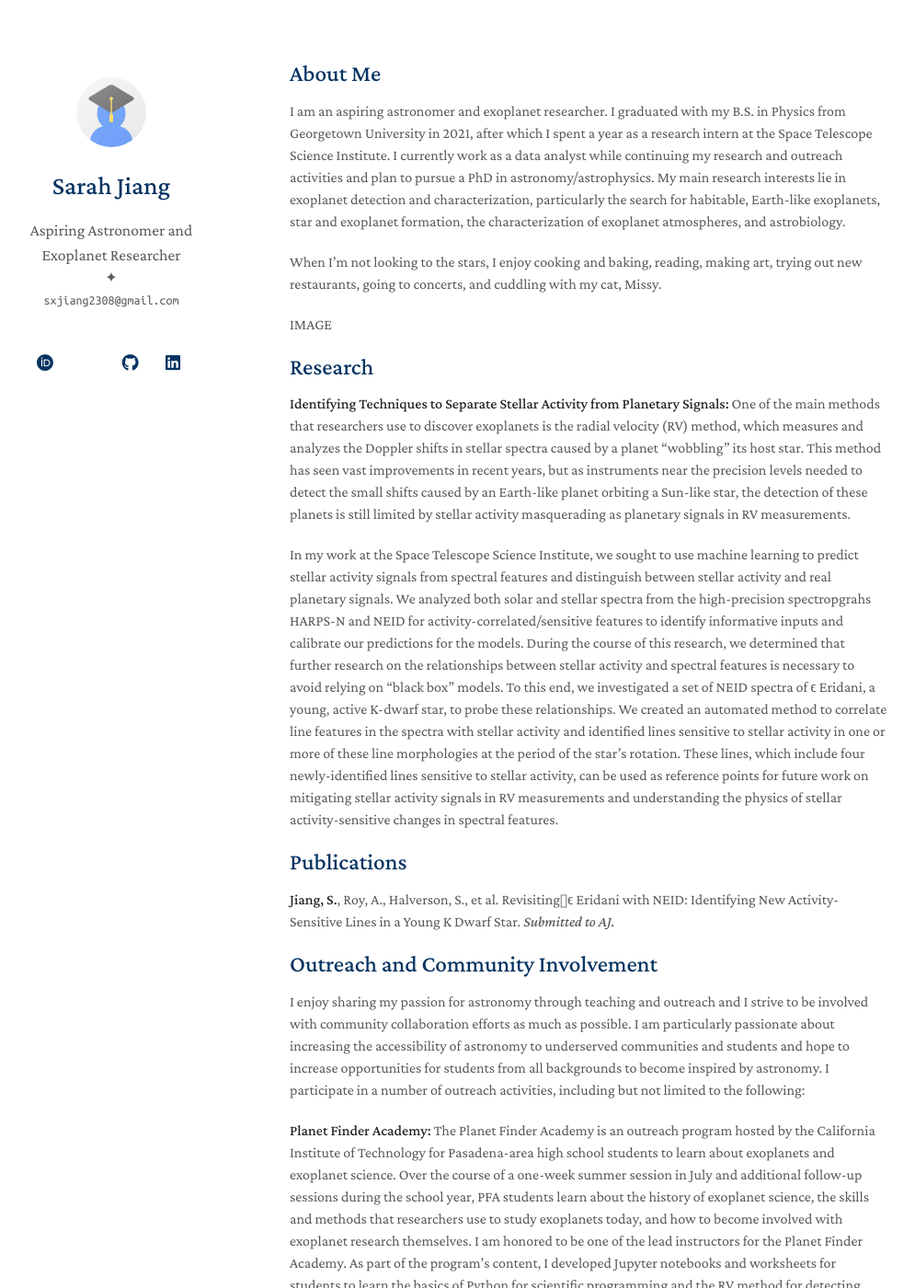
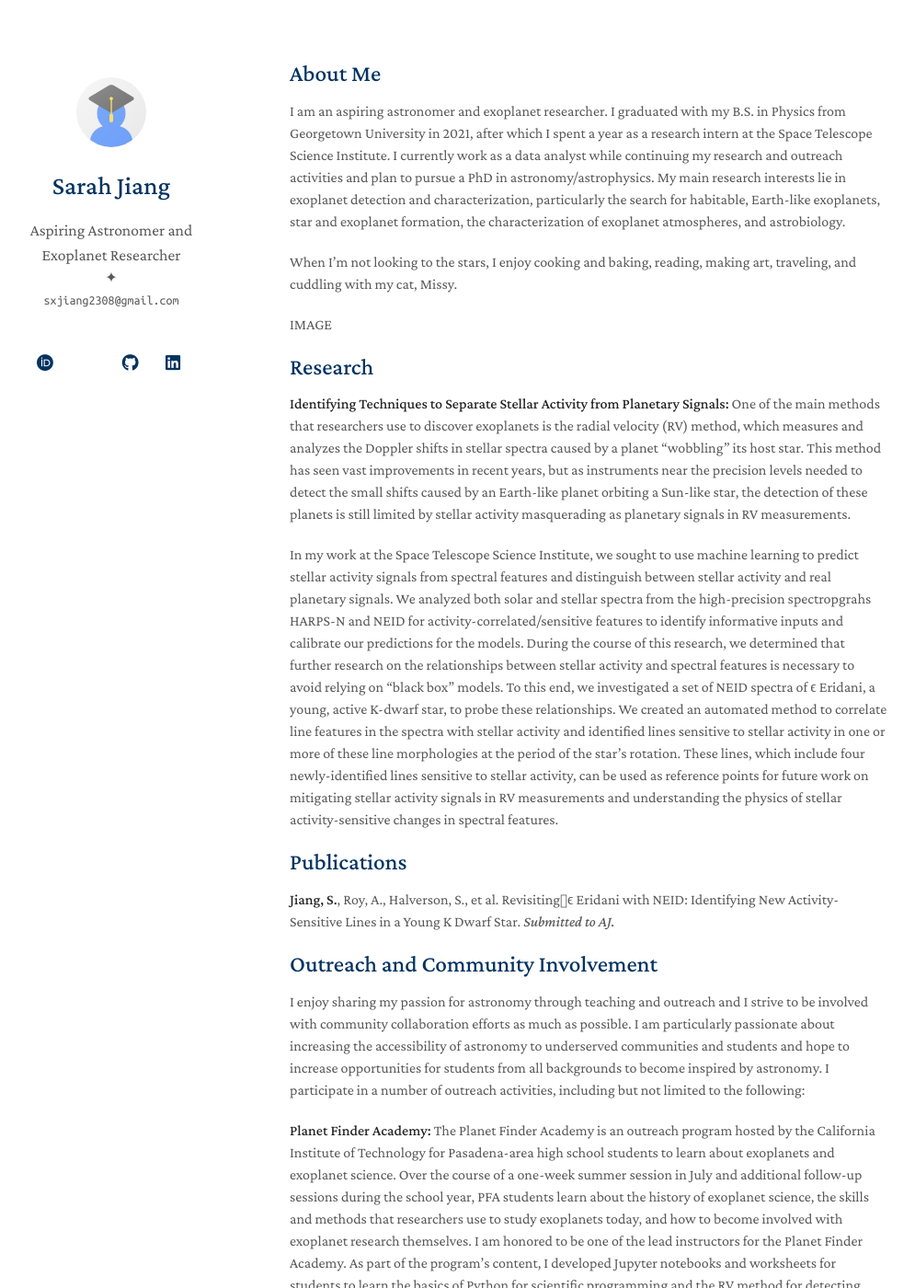
Before and after one commit to sarahxj/sarahxj.github.io, a Jekyll site: the page built from index.md, in a window 1280 px wide and 1400 px high. Shown: the whole window at 92% size, without its empty margins (155-1150 px from the left). Built offline with Jekyll 4.4.1, drawn with Linux system fonts in a browser that asks for light colours; nearby versions of some CDN libraries; a style sheet for code colours, icons or effects is not loaded; our own code applies the rules of GitHub Pages for plain Markdown files.

Commit message:
Update index.md

```diff
--- a/index.md
+++ b/index.md
@@ -6,7 +6,7 @@ layout: homepage
 
 I am an aspiring astronomer and exoplanet researcher. I graduated with my B.S. in Physics from Georgetown University in 2021, after which I spent a year as a research intern at the Space Telescope Science Institute. I currently work as a data analyst while continuing my research and outreach activities and plan to pursue a PhD in astronomy/astrophysics. My main research interests lie in exoplanet detection and characterization, particularly the search for habitable, Earth-like exoplanets, star and exoplanet formation, the characterization of exoplanet atmospheres, and astrobiology.
 
-When I'm not looking to the stars, I enjoy cooking and baking, reading, making art, trying out new restaurants, going to concerts, and cuddling with my cat, Missy.
+When I'm not looking to the stars, I enjoy cooking and baking, reading, making art, traveling, and cuddling with my cat, Missy.
 
 IMAGE
 
```
Also changed, not shown: other parts of index.md (+2 -0 lines).
